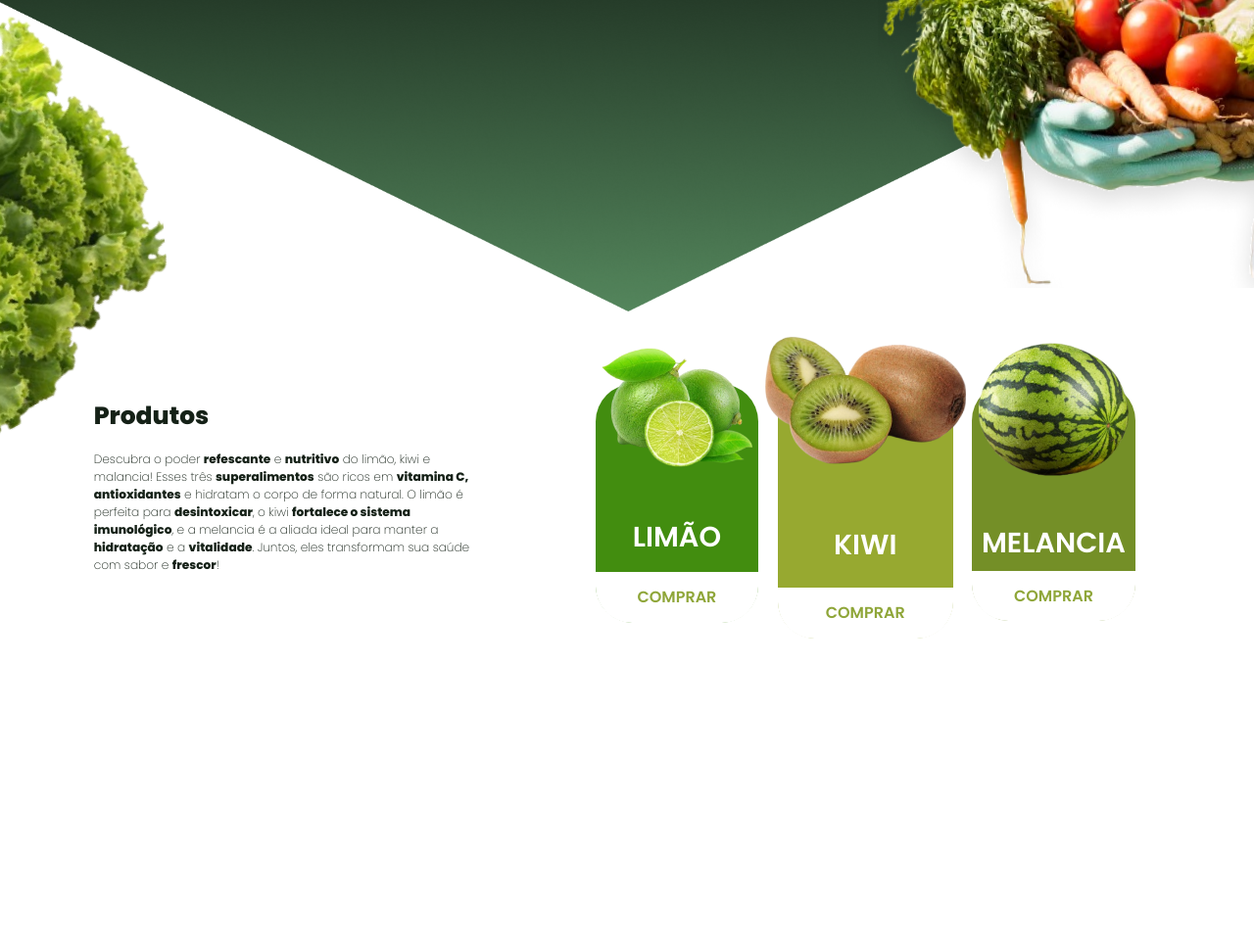
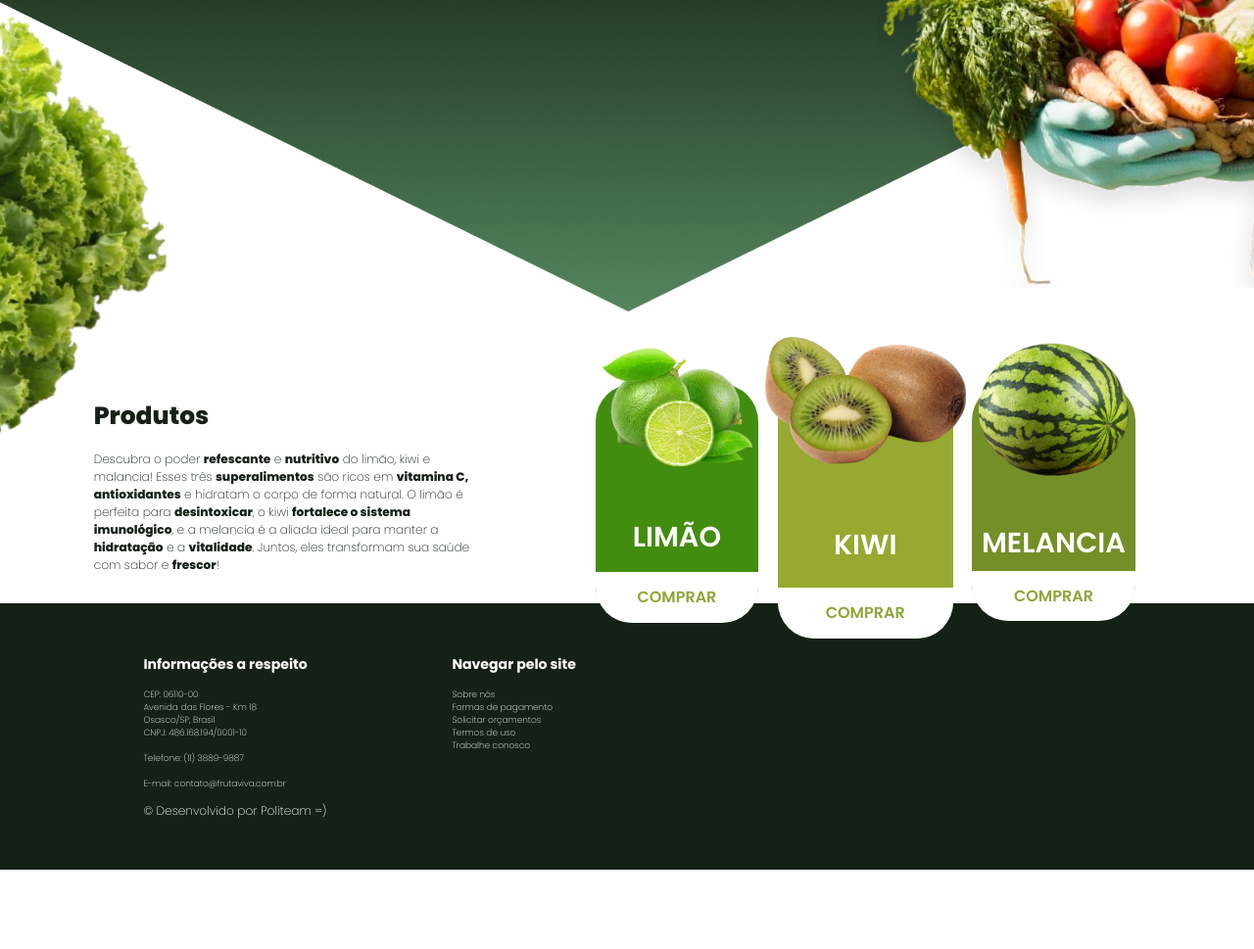
Before and after one commit to Rebecasenas/siteOng, a plain HTML site: page index.html in a window 1280 px wide. Shown: the part 1189-2158 px from the top of the page at 98% size. After the commit the page ends 2077 px from the top, so only its background shows below. Drawn offline with Linux system fonts and the light colour scheme.

Commit message:
Footer att

```diff
--- a/index.html
+++ b/index.html
@@ -101,7 +101,8 @@
         <div>
             <!--Titulo formato 3-->
             <h3>Informações a respeito</h3>
-            <p>
+            <div>
+                <div>
                     CEP: 06110-00
                     <br>
                     Avenida das Flores - Km 18
@@ -110,25 +111,29 @@
                     <br>
                     CNPJ: 486.168.194/0001-10
                     <br><br>
+                </div>
                 Telefone: (11) 3889-9887
                 <br><br>
                 E-mail: contato@frutaviva.com.br
-            </p>
+                <p> &copy; Desenvolvido por Politeam =)</p>
+            </div>
         </div>
 
         <!--Opção de navegação entre as páginas -->
-        <div>
+        <div id="site-navigation">
             <h3>Navegar pelo site</h3>
             <!--********** Adicionar os links pertinentes, negociando com Vini a locação-->
-            <ul>
-                <li><a href="/html/sobreNos.html">Sobre nós</a></li>
-                <li><a href="">Formas de pagamento</a></li>
-                <li><a href="">Solicitar orçamentos</a></li>
-                <li><a href="">Termos de uso</a></li>
-            </ul>
+            <a href="/html/sobreNos.html">Sobre nós</a></li>
+            <br>
+            <a href="">Formas de pagamento</a>
+            <br>
+            <a href="">Solicitar orçamentos</a>
+            <br>
+            <a href="">Termos de uso</a>
+            <br>
+            <a href="#">Trabalhe conosco</a>
         </div>
         <!-- *****Qual o nome da nossa empresa ficticia ?????-->
-        <p> &copy; Desenvolvido por ???</p>
     </footer>
 </body>
 </html>
--- a/style.css
+++ b/style.css
@@ -78,8 +78,8 @@ button:hover {
     z-index: 2;
     box-shadow: #00000052 0px 2px 2px, #ffffff45 0.55px -0.75px 0.75px;
     padding-top: 5vh;
-    padding-bottom: 10vh;
-    margin-top: 3vw;
+    padding-bottom: ;
+    margin-top: 0.5vw;
 }
 
 #text-card-content {
@@ -376,3 +376,27 @@ P {
 #watermelon-card > img {
     width: 12vw;
 }
+
+footer {
+    background: #152117;
+    margin: -20px;
+    padding: 3vw;
+    display: inline-flex;
+    flex-direction: row;
+    width: 100%;
+    font-size: 0.70vw;
+    font-weight: 200;
+}
+
+h3 {
+    font-size: 1.1vw;
+}
+
+li {
+    list-style: none;
+    padding-bottom: 0.5vw;
+}
+
+footer > div {
+    padding-left: 10vw;
+}
```
Lines whose indentation alone changed are shown as unchanged.
